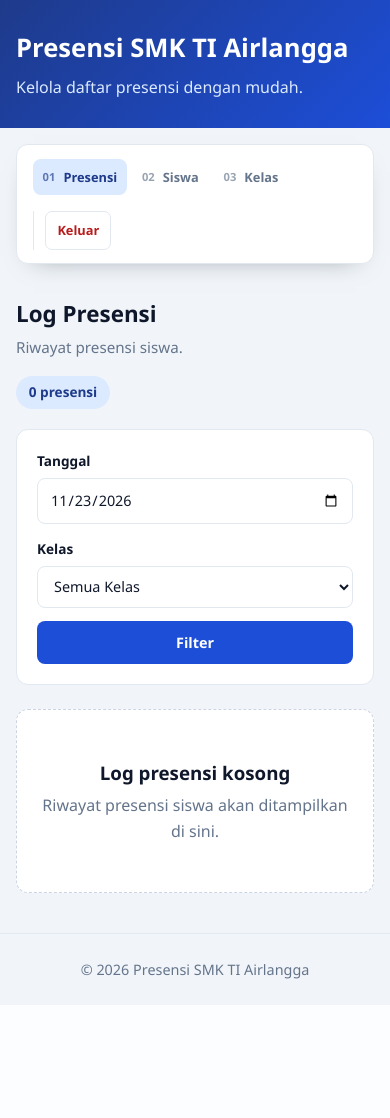
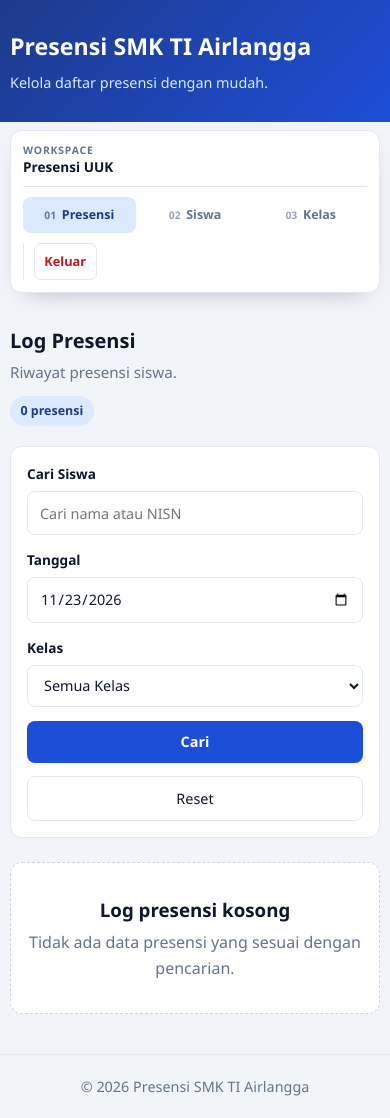
Before and after one commit to offthemenus/presensi_uuk, a PHP site: page /index.php?route=presensi in a window 390 px wide. Before the commit the page ends 979 px from the top, so only its background shows below. Run offline with PHP 8.4, Linux system fonts and the light colour scheme; the visitor is signed in with stand-in values (Sample User, id 1); tables that the repository leaves empty hold one stand-in row (values such as "Sample post").

Commit message:
feat: add name and NISN search for students and attendance

```diff
--- a/assets/css/style.css
+++ b/assets/css/style.css
@@ -216,15 +216,25 @@ form[method="GET"] select:focus {
     box-shadow: 0 0 0 3px rgba(29, 78, 216, 0.1);
 }
 
-form[method="GET"] button {
+/* Filter Form Buttons */
+form[method="GET"] button,
+form[method="GET"] .btn-secondary {
+    display: inline-flex;
+    align-items: center;
+    justify-content: center;
     min-height: 42px;
     padding: 0.6rem 1.25rem;
+    border-radius: 8px;
+    font: inherit;
+    font-size: 0.9rem;
+    line-height: 1.6;
+    white-space: nowrap;
+}
+
+form[method="GET"] button {
     border: none;
-    border-radius: 8px;
     background: var(--primary);
     color: #ffffff;
-    font: inherit;
-    font-size: 0.9rem;
     font-weight: 600;
     cursor: pointer;
     transition: background 0.2s;
@@ -234,9 +244,14 @@ form[method="GET"] button:hover {
     background: var(--primary-dark);
 }
 
-form[method="GET"] button:focus-visible {
+form[method="GET"] button:focus-visible,
+form[method="GET"] .btn-secondary:focus-visible {
     outline: 3px solid rgba(29, 78, 216, 0.3);
     outline-offset: 2px;
+}
+
+form[method="GET"] .btn-secondary {
+    text-decoration: none;
 }
 
 /* Table */
@@ -296,7 +311,8 @@ tbody tr:hover {
 }
 
 td form,
-.table-actions form {
+.table-actions form,
+.nav-account form {
     margin: 0;
 }
 
@@ -485,51 +511,6 @@ code {
     background: #f8fafc;
 }
 
-/* Responsive */
-@media (max-width: 600px) {
-    .site-header {
-        padding: 1.75rem 0;
-    }
-
-    .page-heading {
-        align-items: flex-start;
-        flex-direction: column;
-    }
-
-    .login-container {
-        padding: 1.5rem;
-    }
-
-    form[method="GET"] {
-        align-items: stretch;
-        flex-direction: column;
-        gap: 0.85rem;
-    }
-
-    form[method="GET"] > div {
-        min-width: 100%;
-    }
-
-    form[method="GET"] button {
-        width: 100%;
-    }
-
-    .form-actions {
-        flex-direction: column-reverse;
-        align-items: stretch;
-    }
-
-    .form-actions a,
-    .form-actions button {
-        width: 100%;
-    }
-
-    .table-actions {
-        flex-direction: column;
-        align-items: stretch;
-    }
-}
-
 /* Workspace Navigation */
 .workspace-nav {
     display: flex;
@@ -548,7 +529,9 @@ code {
 .nav-brand {
     display: flex;
     flex-direction: column;
+    color: var(--text);
     line-height: 1.4;
+    text-decoration: none;
 }
 
 .nav-brand span {
@@ -624,89 +603,215 @@ code {
     font-size: 0.8rem;
     font-weight: 600;
     cursor: pointer;
+    transition: background 0.2s;
 }
 
 .nav-account button:hover {
     background: var(--danger-bg);
 }
 
-@media (max-width: 700px) {
+.nav-brand:focus-visible,
+.nav-links a:focus-visible,
+.nav-account button:focus-visible {
+    outline: 3px solid rgba(29, 78, 216, 0.3);
+    outline-offset: 2px;
+}
+
+/* Responsive */
+@media (max-width: 760px) {
     .workspace-nav {
-        flex-wrap: wrap;
+        display: grid;
+        grid-template-columns: minmax(0, 1fr) auto;
+        gap: 0.75rem;
     }
 
     .nav-brand {
-        display: none;
+        display: flex;
     }
 
     .nav-links {
+        grid-column: 1 / -1;
+        justify-content: stretch;
+        padding-top: 0.65rem;
+        border-top: 1px solid var(--border);
+    }
+
+    .nav-links a {
         flex: 1;
+        justify-content: center;
     }
 
     .nav-account {
-        padding-left: 0.7rem;
+        padding-left: 0.75rem;
+    }
+
+    form[method="GET"] {
+        display: grid;
+        grid-template-columns: repeat(2, minmax(0, 1fr));
+        align-items: end;
+    }
+
+    form[method="GET"] > div {
+        min-width: 0;
+    }
+
+    form[method="GET"] button,
+    form[method="GET"] .btn-secondary {
+        width: 100%;
     }
 }
 
-@media (max-width: 450px) {
+@media (max-width: 600px) {
+    .container {
+        width: min(100% - 1.5rem, 960px);
+    }
+
+    .site-header {
+        margin-bottom: 1.5rem;
+        padding: 1.75rem 0;
+    }
+
+    .page-heading {
+        align-items: flex-start;
+        flex-direction: column;
+        gap: 0.75rem;
+    }
+
+    .page-heading h2 {
+        font-size: 1.25rem;
+    }
+
+    .login-container {
+        margin: 1rem auto;
+        padding: 1.5rem;
+    }
+
+    form[method="GET"] {
+        grid-template-columns: minmax(0, 1fr);
+        gap: 0.85rem;
+        padding: 1rem;
+    }
+
+    .student-form,
+    .class-form {
+        gap: 0.85rem;
+        padding: 1rem;
+    }
+
+    .form-actions {
+        align-items: stretch;
+        flex-direction: column-reverse;
+    }
+
+    .form-actions a,
+    .form-actions button {
+        width: 100%;
+    }
+
+    .table-wrapper {
+        border-radius: 10px;
+        -webkit-overflow-scrolling: touch;
+    }
+
+    table {
+        min-width: 640px;
+    }
+
+    th,
+    td {
+        padding: 0.75rem 0.85rem;
+    }
+
+    .table-actions {
+        align-items: stretch;
+        flex-direction: column;
+    }
+
+    .table-actions a,
+    .table-actions button {
+        width: 100%;
+        text-align: center;
+    }
+
+    .empty-state {
+        padding: 2rem 1rem;
+    }
+
+    .alert {
+        margin-top: 1.25rem;
+        padding: 1rem;
+    }
+
+    .alert-compact {
+        margin: 0 0 1rem;
+        padding: 0.7rem 0.85rem;
+    }
+
+    .site-footer {
+        padding: 1.25rem 0;
+    }
+}
+
+@media (max-width: 420px) {
+    .container {
+        width: calc(100% - 1.25rem);
+    }
+
+    .site-header h1 {
+        font-size: 1.45rem;
+    }
+
+    .site-header p {
+        font-size: 0.9rem;
+    }
+
+    .workspace-nav {
+        gap: 0.6rem;
+        padding: 0.75rem;
+    }
+
+    .nav-brand strong {
+        font-size: 0.85rem;
+    }
+
+    .nav-account {
+        gap: 0.4rem;
+        padding-left: 0.6rem;
+    }
+
     .nav-account > span {
         display: none;
     }
 
+    .nav-account button {
+        padding: 0.45rem 0.6rem;
+    }
+
+    .nav-links {
+        gap: 0.2rem;
+    }
+
     .nav-links a {
-        padding: 0.5rem 0.6rem;
-        font-size: 0.8rem;
+        gap: 0.35rem;
+        padding: 0.5rem 0.4rem;
+        font-size: 0.78rem;
+    }
+
+    .nav-links a span {
+        font-size: 0.65rem;
+    }
+
+    .badge {
+        padding: 0.3rem 0.65rem;
+        font-size: 0.78rem;
+    }
+
+    .login-container {
+        padding: 1.25rem;
+    }
+
+    .student-form,
+    .class-form {
+        padding: 0.85rem;
     }
 }
-
-/* Class Form */
-.class-form {
-    display: flex;
-    flex-direction: column;
-    gap: 1rem;
-    padding: 1.5rem;
-    border: 1px solid var(--border);
-    border-radius: 12px;
-    background: var(--surface);
-}
-
-.class-form > div:not(.form-actions) {
-    display: flex;
-    flex-direction: column;
-    gap: 0.4rem;
-}
-
-.class-form label {
-    font-size: 0.9rem;
-    font-weight: 600;
-}
-
-.class-form input {
-    width: 100%;
-    min-height: 42px;
-    padding: 0.65rem 0.75rem;
-    border: 1px solid var(--border);
-    border-radius: 8px;
-    background: var(--surface);
-    color: var(--text);
-    font: inherit;
-    font-size: 0.9rem;
-    outline: none;
-}
-
-.class-form input:focus {
-    border-color: var(--primary);
-    box-shadow: 0 0 0 3px rgba(29, 78, 216, 0.1);
-}
-
-@media (max-width: 600px) {
-    .class-form .form-actions {
-        flex-direction: column-reverse;
-        align-items: stretch;
-    }
-
-    .class-form .form-actions a,
-    .class-form .form-actions button {
-        width: 100%;
-    }
-}
--- a/controllers/PresensiController.php
+++ b/controllers/PresensiController.php
@@ -25,10 +25,12 @@ class PresensiController
             exit;
         }
 
+        // Ambil parameter filter
         $tanggal = $_GET['tanggal'] ?? date('Y-m-d');
         $idKelas = $_GET['id_kelas'] ?? '';
+        $search = trim($_GET['search'] ?? '');
 
-        $presences = $this->presensiModel->getAll($tanggal, $idKelas);
+        $presences = $this->presensiModel->getAll($tanggal, $idKelas, $search);
         $classes = $this->kelasModel->getAll();
 
         require __DIR__ . '/../views/presensi/index.php';
--- a/controllers/SiswaController.php
+++ b/controllers/SiswaController.php
@@ -13,7 +13,10 @@ class SiswaController
 
     public function index()
     {
-        $students = $this->siswaModel->getAll();
+        // Ambil parameter pencarian
+        $search = trim($_GET['search'] ?? '');
+
+        $students = $this->siswaModel->getAll($search);
 
         $message = $_SESSION['flash'] ?? null;
         unset($_SESSION['flash']);
--- a/models/Kelas.php
+++ b/models/Kelas.php
@@ -45,10 +45,23 @@ class Kelas extends BaseModel
         $this->jurusan = $jurusan;
     }
 
-    // Mengambil seluruh data kelas
+    // Mengambil data kelas beserta jumlah siswa
     public function getAll()
     {
-        $query = "SELECT * FROM kelas ORDER BY id_kelas ASC";
+        $query = "
+            SELECT
+                kelas.id_kelas,
+                kelas.nama_kelas,
+                kelas.jurusan,
+                (
+                    SELECT COUNT(*)
+                    FROM siswa
+                    WHERE siswa.id_kelas = kelas.id_kelas
+                ) AS jumlah_siswa
+            FROM kelas
+            ORDER BY kelas.id_kelas ASC
+        ";
+
         $stmt = $this->getConnection()->prepare($query);
         $stmt->execute();
 
--- a/models/Presensi.php
+++ b/models/Presensi.php
@@ -7,12 +7,13 @@ class Presensi extends BaseModel
         parent::__construct($connection);
     }
 
-    // Mengambil log presensi berdasarkan tanggal dan kelas
-    public function getAll($tanggal = null, $idKelas = null)
+    // Mengambil log presensi berdasarkan filter
+    public function getAll($tanggal = null, $idKelas = null, $search = null)
     {
         $query = "
             SELECT
                 presensi.id,
+                siswa.nisn,
                 siswa.nama,
                 kelas.nama_kelas,
                 presensi.tanggal_waktu
@@ -29,9 +30,9 @@ class Presensi extends BaseModel
             $endDate = date('Y-m-d H:i:s', strtotime($tanggal . ' +1 day'));
 
             $query .= "
-                AND presensi.tanggal_waktu >= :start_date
-                AND presensi.tanggal_waktu < :end_date
-            ";
+            AND presensi.tanggal_waktu >= :start_date
+            AND presensi.tanggal_waktu < :end_date
+        ";
 
             $params['start_date'] = $startDate;
             $params['end_date'] = $endDate;
@@ -40,6 +41,15 @@ class Presensi extends BaseModel
         if (!empty($idKelas)) {
             $query .= " AND kelas.id_kelas = :id_kelas";
             $params['id_kelas'] = $idKelas;
+        }
+
+        if (!empty($search)) {
+            $query .= "
+            AND (siswa.nama LIKE :nama OR siswa.nisn LIKE :nisn)
+        ";
+
+            $params['nama'] = '%' . $search . '%';
+            $params['nisn'] = '%' . $search . '%';
         }
 
         $query .= " ORDER BY presensi.tanggal_waktu DESC";
--- a/models/Siswa.php
+++ b/models/Siswa.php
@@ -57,8 +57,8 @@ class Siswa extends BaseModel
         $this->idKelas = $idKelas;
     }
 
-    // Mengambil seluruh data siswa
-    public function getAll()
+    // Mengambil data siswa berdasarkan pencarian
+    public function getAll($search = null)
     {
         $query = "
         SELECT
@@ -69,16 +69,29 @@ class Siswa extends BaseModel
             kelas.nama_kelas
         FROM siswa
         INNER JOIN kelas ON siswa.id_kelas = kelas.id_kelas
-            ORDER BY siswa.nama ASC
+        WHERE 1 = 1
     ";
 
+        $params = [];
+
+        if (!empty($search)) {
+            $query .= "
+            AND (siswa.nama LIKE :nama OR siswa.nisn LIKE :nisn)
+        ";
+
+            $params['nama'] = '%' . $search . '%';
+            $params['nisn'] = '%' . $search . '%';
+        }
+
+        $query .= " ORDER BY siswa.nama ASC";
+
         $stmt = $this->getConnection()->prepare($query);
-        $stmt->execute();
+        $stmt->execute($params);
 
         return $stmt->fetchAll(PDO::FETCH_ASSOC);
     }
 
-    // Mengambil data siswa berdasarkan NISN
+    // Mengambil siswa berdasarkan NISN
     public function getByNisn($nisn)
     {
         $query = "SELECT * FROM siswa WHERE nisn = :nisn";
@@ -88,7 +101,7 @@ class Siswa extends BaseModel
         return $stmt->fetch(PDO::FETCH_ASSOC);
     }
 
-    // Menambahkan data siswa
+    // Menambahkan siswa
     public function create($nisn, $nama, $alamat, $idKelas)
     {
         $this->setNisn($nisn);
@@ -135,7 +148,7 @@ class Siswa extends BaseModel
         ]);
     }
 
-    // Menghapus data siswa berdasarkan NISN
+    // Menghapus siswa
     public function delete($nisn)
     {
         $query = "DELETE FROM siswa WHERE nisn = :nisn";
--- a/views/kelas/form.php
+++ b/views/kelas/form.php
@@ -45,7 +45,7 @@ require __DIR__ . '/../layouts/header.php';
                 id="jurusan"
                 value="<?= htmlspecialchars($class['jurusan'], ENT_QUOTES, 'UTF-8') ?>"
                 maxlength="50"
-                placeholder="Contoh: PPLG">
+                placeholder="Contoh: Pengembangan Perangkat Lunak dan Gim">
         </div>
 
         <div class="form-actions">
--- a/views/kelas/index.php
+++ b/views/kelas/index.php
@@ -30,6 +30,7 @@ require __DIR__ . '/../layouts/header.php';
                         <th>No</th>
                         <th>Nama Kelas</th>
                         <th>Jurusan</th>
+                        <th>Jumlah Siswa</th>
                         <th>Aksi</th>
                     </tr>
                 </thead>
@@ -39,6 +40,7 @@ require __DIR__ . '/../layouts/header.php';
                             <td><?= $index + 1 ?></td>
                             <td><?= htmlspecialchars($class['nama_kelas'], ENT_QUOTES, 'UTF-8') ?></td>
                             <td><?= htmlspecialchars($class['jurusan'], ENT_QUOTES, 'UTF-8') ?></td>
+                            <td><?= (int) $class['jumlah_siswa'] ?> siswa</td>
                             <td>
                                 <div class="table-actions">
                                     <a
--- a/views/presensi/index.php
+++ b/views/presensi/index.php
@@ -11,9 +11,19 @@ require __DIR__ . '/../layouts/header.php';
         <span class="badge"><?= count($presences) ?> presensi</span>
     </section>
 
-    <!-- Filter tanggal dan kelas -->
+    <!-- Filter dan pencarian presensi -->
     <form method="GET">
         <input type="hidden" name="route" value="presensi">
+
+        <div>
+            <label for="search">Cari Siswa</label>
+            <input
+                type="text"
+                name="search"
+                id="search"
+                value="<?= htmlspecialchars($search, ENT_QUOTES, 'UTF-8') ?>"
+                placeholder="Cari nama atau NISN">
+        </div>
         <div>
             <label for="tanggal">Tanggal</label>
             <input
@@ -35,13 +45,15 @@ require __DIR__ . '/../layouts/header.php';
                 <?php endforeach; ?>
             </select>
         </div>
-        <button type="submit">Filter</button>
+        <button type="submit">Cari</button>
+        <a href="?route=presensi" class="btn-secondary">Reset</a>
     </form>
 
+    <!-- Tabel riwayat presensi -->
     <?php if (empty($presences)): ?>
         <div class="empty-state">
             <h3>Log presensi kosong</h3>
-            <p>Riwayat presensi siswa akan ditampilkan di sini.</p>
+            <p>Tidak ada data presensi yang sesuai dengan pencarian.</p>
         </div>
     <?php else: ?>
         <div class="table-wrapper">
@@ -49,6 +61,7 @@ require __DIR__ . '/../layouts/header.php';
                 <thead>
                     <tr>
                         <th>No</th>
+                        <th>NISN</th>
                         <th>Nama Siswa</th>
                         <th>Kelas</th>
                         <th>Tanggal Waktu</th>
@@ -59,11 +72,11 @@ require __DIR__ . '/../layouts/header.php';
                     <?php foreach ($presences as $index => $presence): ?>
                         <tr>
                             <td><?= $index + 1 ?></td>
+                            <td><?= htmlspecialchars($presence['nisn'], ENT_QUOTES, 'UTF-8') ?></td>
                             <td><?= htmlspecialchars($presence['nama'], ENT_QUOTES, 'UTF-8') ?></td>
                             <td><?= htmlspecialchars($presence['nama_kelas'], ENT_QUOTES, 'UTF-8') ?></td>
                             <td><?= date('d-m-Y H:i', strtotime($presence['tanggal_waktu'])) ?></td>
                             <td>
-                                <!-- Tombol hapus presensi -->
                                 <form method="POST" onsubmit="return confirm('Yakin ingin menghapus log presensi ini?')">
                                     <input type="hidden" name="id" value="<?= (int) $presence['id'] ?>">
                                     <button type="submit" class="btn-delete">Hapus</button>
```
Also changed, not shown: other parts of assets/css/style.css (+17 -11 lines), views/siswa/index.php (+20 -2 lines). Lines whose indentation alone changed are shown as unchanged.
